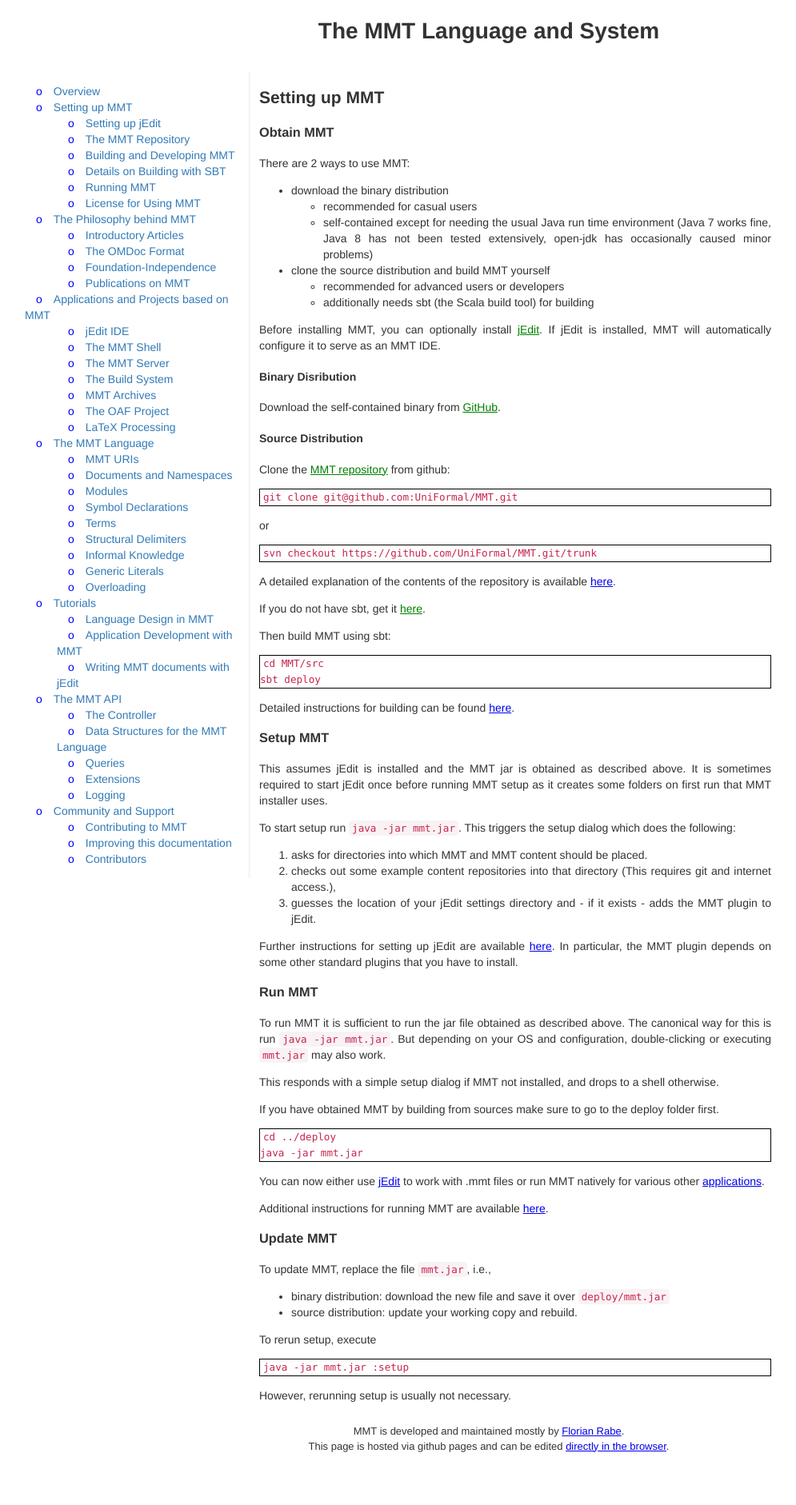
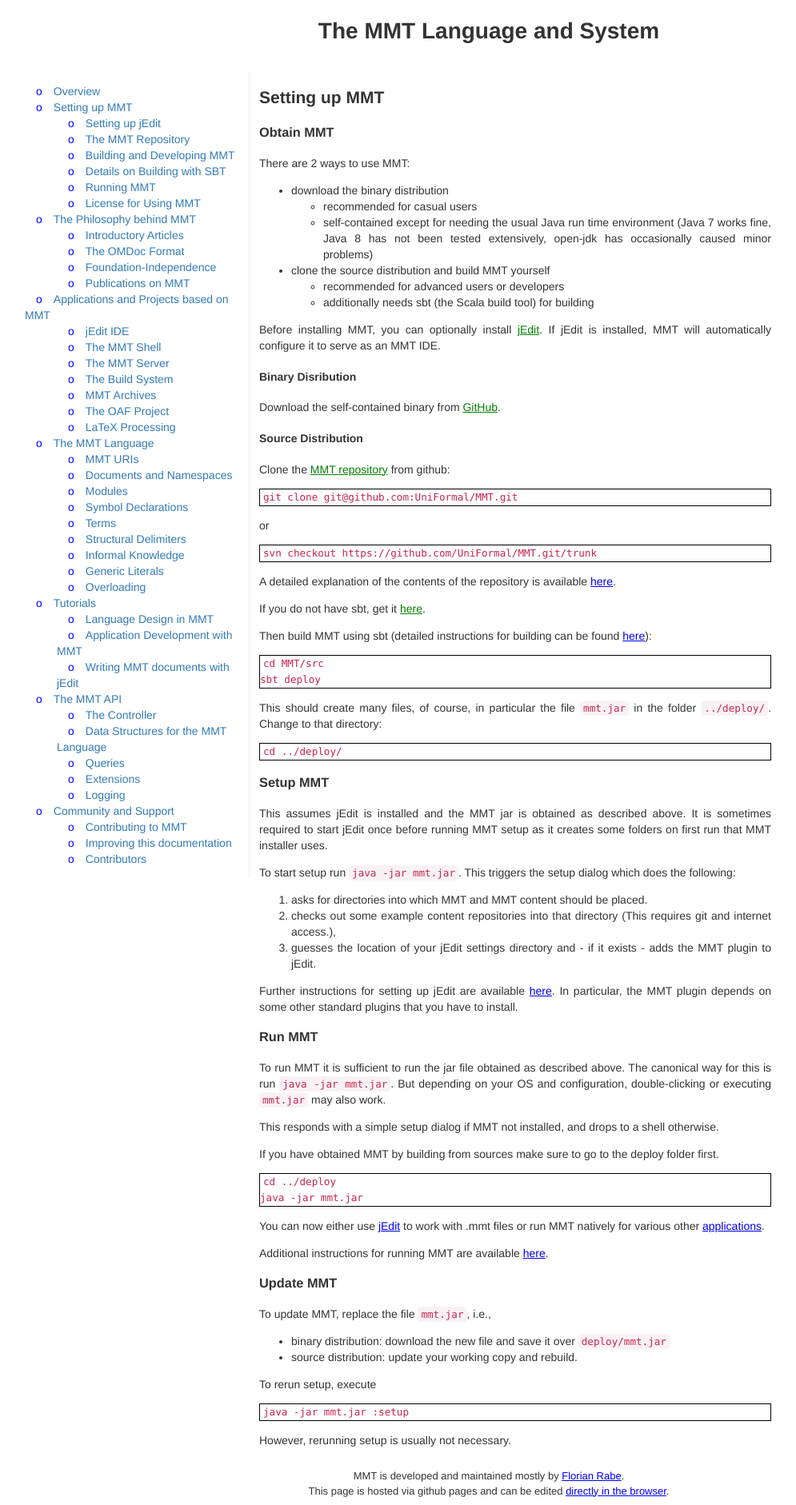
Before and after one commit to UniFormal/uniformal.github.io, a Jekyll site: the page built from doc/setup/index.md, in a window 1280 px wide. Shown: the whole page at 80% size, without its empty margins (29-1024 px from the left). Built offline with Jekyll 4.4.1, drawn with Linux system fonts in a browser that asks for light colours; before the commit the page ends 1826 px from its top, so only the background shows below that.

Commit message:
Update index.md

````diff
--- a/doc/setup/index.md
+++ b/doc/setup/index.md
@@ -36,14 +36,17 @@
 
 If you do not have sbt, get it [here](http://www.scala-sbt.org/).
 
-Then build MMT using sbt:
+Then build MMT using sbt (detailed instructions for building can be found [here](build.html)):
 
 ```
 cd MMT/src
 sbt deploy
 ```
 
-Detailed instructions for building can be found [here](build.html).
+This should create many files, of course, in particular the file `mmt.jar` in the folder `../deploy/`. Change to that directory:
+```
+cd ../deploy/
+```
 
 ### Setup MMT
 This assumes jEdit is installed and the MMT jar is obtained as described above.
````
